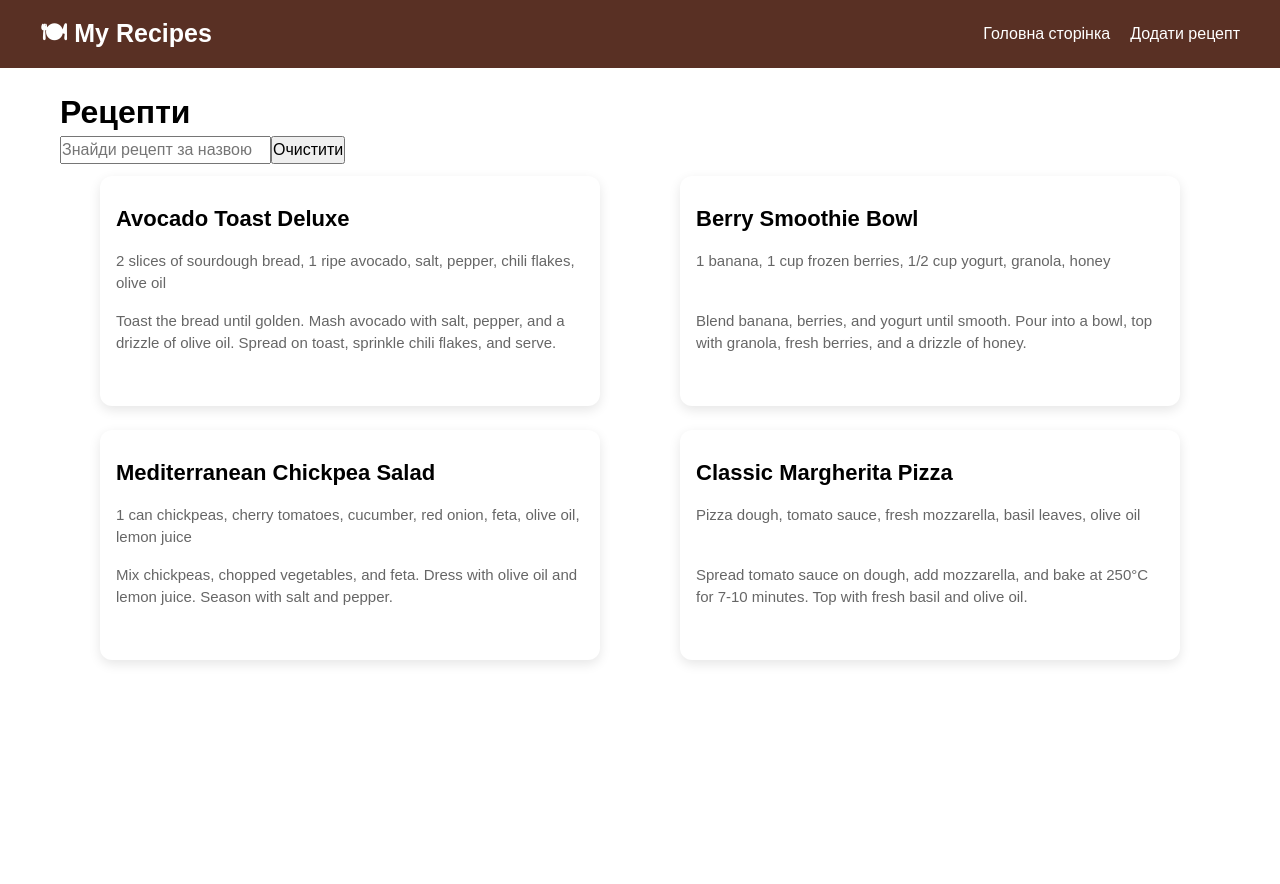
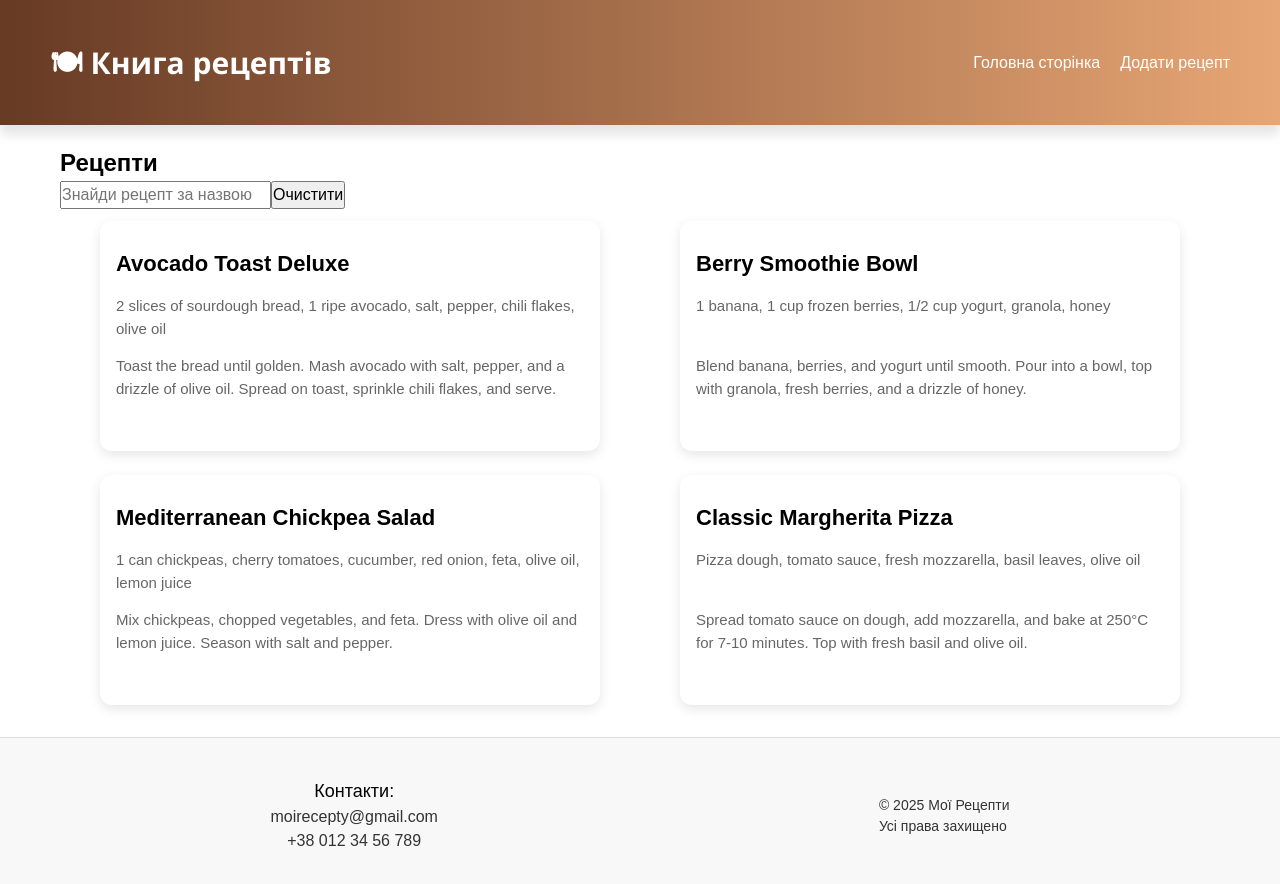
Before and after one commit to krisskov13/recipe-book, a React (Vite) app: page / in a window 1280 px wide. Shown: the top 884 px of the page. Before the commit the page ends 800 px from the top, so only its background shows below. Built offline with nearby package versions, Linux system fonts and the light colour scheme.

Commit message:
add styles for NavBar and Footer components

```diff
--- a/src/App.jsx
+++ b/src/App.jsx
@@ -6,6 +6,7 @@ import NavBar from "./components/NavBar/NavBar";
 import RecipeDetail from "./pages/RecipeDetail/RecipeDetail";
 import recipesData from "./recipes.json";
 import EditRecipe from "./pages/EditRecipe/EditRecipe";
+import Footer from "./components/Footer/Footer";
 
 function App() {
   const [recipes, setRecipes] = useState([]);
@@ -59,6 +60,7 @@ function App() {
           element={<EditRecipe recipes={recipes} onUpdate={handleUpdate} />}
         ></Route>
       </Routes>
+      <Footer />
     </>
   );
 }
--- a/src/components/Footer/Footer.jsx
+++ b/src/components/Footer/Footer.jsx
@@ -1,13 +1,18 @@
+import styles from "./Footer.module.css";
+
 function Footer() {
   return (
-    <footer>
-      <div>
-        <p>Контакти:</p>
-        <p>moirecepty@gmail</p>
+    <footer className={styles.footer}>
+      <div className={styles.contacts}>
+        <p className={styles.title}>Контакти:</p>
+        <a href="mailto:moirecepty@gmail.com">moirecepty@gmail.com</a>
         <a href="tel:+380123456789">+38 012 34 56 789</a>
       </div>
-      <div>
-        <p>© 2025 Мої Рецепти. Усі права захищено.</p>
+      <div className={styles.copy}>
+        <p>
+          © 2025 Мої Рецепти <br />
+          Усі права захищено
+        </p>
       </div>
     </footer>
   );
--- /dev/null
+++ b/src/components/Footer/Footer.module.css
@@ -0,0 +1,34 @@
+.footer {
+  display: flex;
+  justify-content: space-around;
+  align-items: center;
+  background-color: #f8f8f8;
+  padding: 40px 50px; /* збільшений padding = вищий футер */
+  font-size: 16px;
+  color: #333;
+  border-top: 1px solid #ddd;
+}
+
+.title {
+  font-size: 18px;
+  color: black;
+}
+
+.contacts {
+  display: flex;
+  flex-direction: column;
+  align-items: center;
+}
+
+.contacts a {
+  text-decoration: none;
+  color: #333;
+}
+
+.contacts a:hover {
+  color: #c1744e;
+}
+
+.copy p {
+  font-size: 14px;
+}
--- a/src/components/NavBar/NavBar.jsx
+++ b/src/components/NavBar/NavBar.jsx
@@ -3,13 +3,15 @@ import styles from "./NavBar.module.css";
 
 function NavBar() {
   return (
-    <nav className={styles.nav}>
-      <div className={styles.logo}>🍽 My Recipes</div>
-      <div className={styles.links}>
-        <Link to="/">Головна сторінка</Link>
-        <Link to="/add">Додати рецепт</Link>
-      </div>
-    </nav>
+    <header className={styles.header}>
+      <h1 className={styles.logo}>🍽 Книга рецептів</h1>
+      <nav>
+        <div className={styles.links}>
+          <Link to="/">Головна сторінка</Link>
+          <Link to="/add">Додати рецепт</Link>
+        </div>
+      </nav>
+    </header>
   );
 }
 
--- a/src/components/NavBar/NavBar.module.css
+++ b/src/components/NavBar/NavBar.module.css
@@ -1,19 +1,25 @@
-.nav {
+.header {
   display: flex;
   justify-content: space-between;
   align-items: center;
-  padding: 15px 40px;
-  background-color: #593024;
+  padding: 40px 50px;
+  background: linear-gradient(90deg, #673a24, #e18f51cb);
   color: white;
+  box-shadow: 0 10px 10px rgba(0, 0, 0, 0.1);
 }
 
 .logo {
-  font-size: 25px;
-  font-weight: bold;
+  font-size: 30px;
+  font-family: "Segoe UI", sans-serif;
 }
 
 .links a {
   margin-left: 20px;
   text-decoration: none;
   color: white;
+  transition: color 0.3s ease;
 }
+
+.links a:hover {
+  color: #4a2f1b;
+}
--- a/src/pages/Home/Home.jsx
+++ b/src/pages/Home/Home.jsx
@@ -31,7 +31,7 @@ function Home({ recipes }) {
 
   return (
     <div className={styles.container}>
-      <h1>Рецепти</h1>
+      <h2>Рецепти</h2>
       <input
         type="text"
         value={searchTerm}
```
